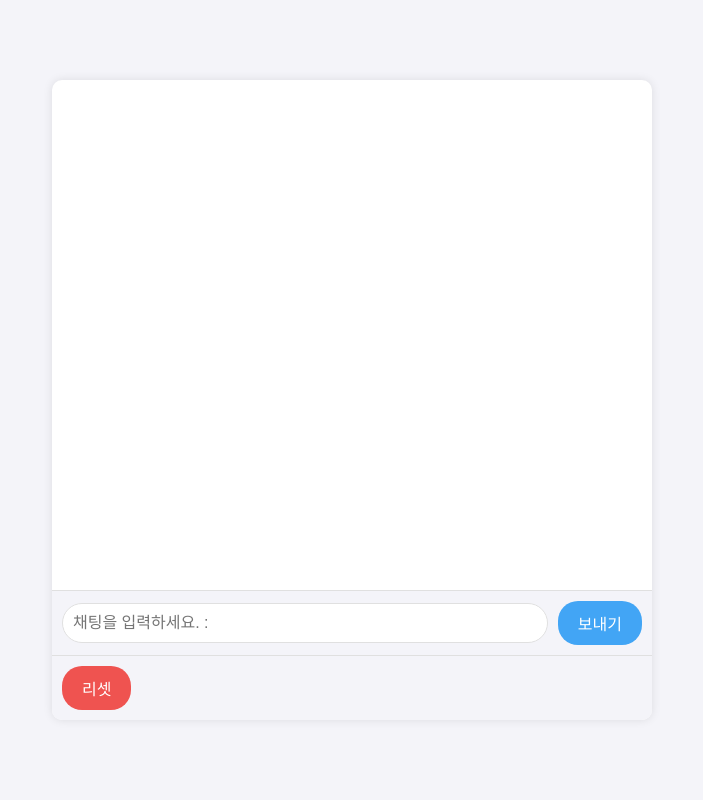
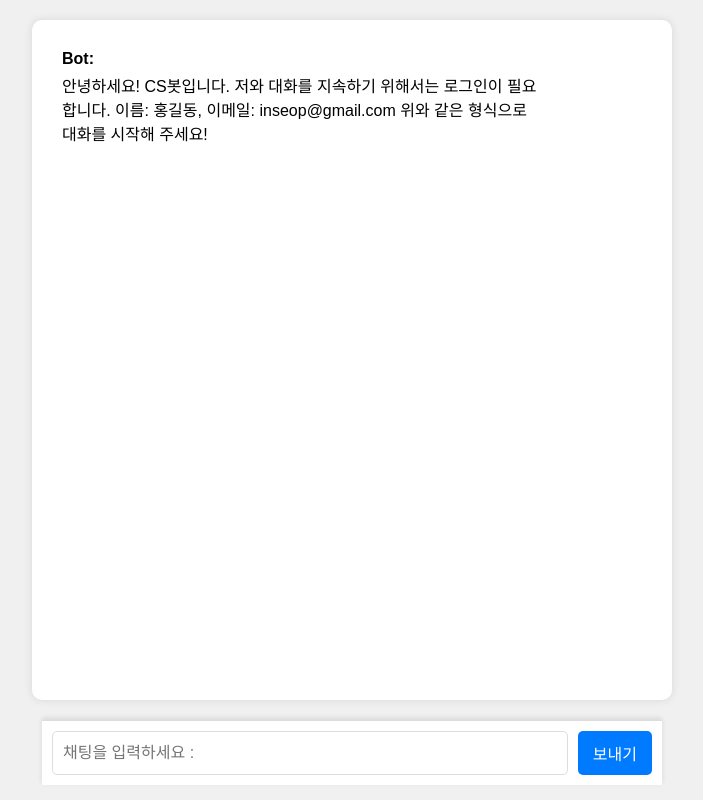
Before and after one commit to kdh10806/kdh-llm-bot, a Flask app: page / in a window 1280 px wide. Shown: the whole page, without its empty margins (288-991 px from the left). Run offline with Flask 3, Linux system fonts and the light colour scheme.

Commit message:
03.Chatbot, 04.Crawling

```diff
--- a/03.Chatbot/app.py
+++ b/03.Chatbot/app.py
@@ -1,47 +1,120 @@
-from flask import Flask, request, render_template
+from flask import Flask, request, render_template, session
 from dotenv import load_dotenv
 import os
 from openai import OpenAI
+from database import get_db
+from utils import (  # 유틸리티 함수들을 가져옵니다.
+    make_prompt,
+    extract_customer_name_email,
+    get_user_by_name_email,
+    get_purchases_by_user_id,
+    get_purchases_with_items_by_user_id,
+    extract_purchase_id,
+    update_status_to_canceled
+)
 
 load_dotenv()
 
 app = Flask(__name__)
+app.secret_key = os.getenv('SECRET_KEY', 'your_secret_key')
 
 api_key = os.getenv('OPENAI_API_KEY')
-client = OpenAI(api_key = api_key)
+client = OpenAI(api_key=api_key)
 
-messages = [] #message를 담는 리스트
-
-def make_prompt(user_input):
-    res = client.chat.completions.create(
-        model='gpt-4o-mini',
-        messages=[
-            {"role" : "user", "content" : user_input},
-        ]
-    )
-
-    return res.choices[0].message.content
+messages = []  # 채팅 내역을 저장하는 리스트
 
 @app.route('/', methods=["GET", "POST"])
 def index():
-    if request.method == "POST":
-        user_input = request.form['user_input'] #json input으로 구현
-        bot_response = make_prompt(user_input)
+    db = next(get_db())
+    bot_response = ""
 
-        messages.append({"role" : "user", "text":user_input})
-        messages.append({"role" : "bot", "text":bot_response})
+    # 'messages' 리스트가 비어있으면 기본 환영 메시지를 추가
+    if not messages:
+        messages.append({
+            'role': 'assistant',
+            'content': '안녕하세요! CS봇입니다. 저와 대화를 지속하기 위해서는 로그인이 필요합니다.\n이름: 홍길동, 이메일: inseop@gmail.com\n위와 같은 형식으로 대화를 시작해 주세요!'
+        })
+
+    # 사용자가 이미 로그인한 상태인지 확인
+    if 'user_id' in session:
+        user_id = session['user_id']
+        user = get_user_by_name_email(db, session['name'], session['email'])
+
+        if request.method == 'POST':
+            user_input = request.form['user_input']
+
+            if '로그아웃해줘' in user_input:
+                session.clear()  # 세션 초기화
+                messages.clear()  # 대화 내역 초기화
+                bot_response = "로그아웃되었습니다. 다시 로그인하려면 이름과 이메일을 입력해주세요."
+                messages.append({
+                    'role': 'assistant',
+                    'content': '안녕하세요! CS봇입니다. 저와 대화를 지속하기 위해서는 로그인이 필요합니다.\n이름: 홍길동, 이메일: inseop@gmail.com\n위와 같은 형식으로 대화를 시작해 주세요!'
+                })
+            elif '구매내역' in user_input:
+                purchases = get_purchases_with_items_by_user_id(db, user_id)
+
+                if purchases:
+                    purchase_detail = "\n".join(
+                        [f"주문 ID: {row['purchase_id']}, 수량: {row['quantity']}, 상태: {row['status']}, "
+                         f"아이템 이름: {row['item_name']}, 가격: {row['item_price']}, 재고: {row['item_stock']}"
+                         for row in purchases]
+                    )
+                    bot_response = f"{user['name']}님의 주문 내역은 다음과 같습니다:\n{purchase_detail}"
+                else:
+                    bot_response = '주문 내역이 확인되지 않습니다.'
+
+            elif '환불요청' in user_input:
+                purchase_id = extract_purchase_id(user_input)
+                purchases = get_purchases_by_user_id(db, user_id)
+
+                purchase_to_cancel = None
+                for p in purchases:
+                    if p['id'] == purchase_id:
+                        purchase_to_cancel = p
+                        break
+
+                if purchase_to_cancel:
+                    update_status_to_canceled(db, purchase_id)
+                    bot_response = f"{user['name']}님의 주문 ID {purchase_id}의 환불 요청이 처리되었습니다."
+                else:
+                    bot_response = '''
+                    환불을 요청하시려면 "환불요청 주문 ID: [주문ID]"와 같은 형식으로 입력해 주세요.
+                    예: 환불요청 주문 ID: 123
+                    '''
+            else: # 로그인을 진행한 사용자를 대상으로 일상 대화 진행이 가능하게끔.
+                conversation = [
+                    {"role": "system", "content": "You are a very kind and helpful shopping mall C/S assistant."},
+                    {"role": "assistant", "content": "어떻게 도와드릴까요?"}
+                ]
+                conversation.extend([{"role": msg['role'], "content": msg['content']} for msg in messages])
+                conversation.append({"role": "user", "content": user_input})
+
+                bot_response = make_prompt(conversation)
+
+            messages.append({'role': 'user', 'content': user_input})
+            messages.append({'role': 'assistant', 'content': bot_response})
+    else:
+        if request.method == 'POST':
+            user_input = request.form['user_input']
+            name, email = extract_customer_name_email(user_input)
+
+            if not name or not email:
+                bot_response = "올바른 이름과 이메일을 제공해주세요."
+            else:
+                user = get_user_by_name_email(db, name, email)
+                if user:
+                    session['user_id'] = user['id']
+                    session['name'] = user['name']
+                    session['email'] = user['email']
+                    bot_response = f"안녕하세요, {user['name']} 고객님! 어떤 도움이 필요하신가요? 제가 도와드릴 수 있는 것이 있으면 언제든지 말씀해주세요."
+                else:
+                    bot_response = "고객 정보를 찾을 수 없습니다. 올바른 이름과 이메일을 제공해주세요."
+
+            messages.append({'role': 'user', 'content': user_input})
+            messages.append({'role': 'assistant', 'content': bot_response})
 
     return render_template('index.html', messages=messages)
 
-        # return bot_response
-        # 대화 리셋 버튼
-
-@app.route('/delete', methods=["GET"])
-def delete():
-    messages.clear()
-
-    return render_template('index.html', messages=messages)
-
-
 if __name__ == "__main__":
-    app.run(debug = True)
+    app.run(debug=True)
--- /dev/null
+++ b/03.Chatbot/database.py
@@ -0,0 +1,22 @@
+from sqlalchemy import create_engine
+from sqlalchemy.orm import sessionmaker
+from models import Base
+
+DATABASE_URL = 'sqlite:///./test.db'
+engine = create_engine(DATABASE_URL)
+SessionLocal = sessionmaker(autocommit=False, autoflush=False, bind=engine)
+
+def init_db():
+    Base.metadata.create_all(bind=engine)
+
+def get_db():
+    db = SessionLocal()
+    try:
+        yield db
+    except:
+        db.close()
+
+# init_db()
+# 1단계, DB 생성
+# > python database.py
+# - DB 생성
--- a/03.Chatbot/templates/index.html
+++ b/03.Chatbot/templates/index.html
@@ -1,145 +1,112 @@
 <!DOCTYPE html>
-<html lang="en">
+<html lang="ko">
   <head>
-    <meta charset="UTF-8">
-    <meta name="viewport" content="width=device-width, initial-scale=1.0">
-    <title>일상 대화 챗봇</title>
+    <meta charset="UTF-8" />
+    <meta name="viewport" content="width=device-width, initial-scale=1.0" />
+    <title>챗봇</title>
     <style>
       body {
-            font-family: 'Arial', sans-serif;
-            background-color: #f4f4f9;
+        font-family: Arial, sans-serif;
+        background-color: #f0f0f0;
         margin: 0;
         padding: 0;
         display: flex;
-            justify-content: center;
+        flex-direction: column;
         align-items: center;
         height: 100vh;
       }
-
       .chat-container {
+        background: #fff;
+        border-radius: 10px;
+        box-shadow: 0 0 10px rgba(0, 0, 0, 0.1);
+        max-width: 600px;
         width: 100%;
-            max-width: 600px;
         height: 80vh;
-            background-color: #ffffff;
-            box-shadow: 0 0 10px rgba(0, 0, 0, 0.1);
-            border-radius: 10px;
-            overflow: hidden;
+        overflow-y: auto;
+        padding: 20px;
         display: flex;
         flex-direction: column;
-            justify-content: space-between;
+        margin-top: 20px;
       }
-
-        .messages {
-            padding: 20px;
-            overflow-y: auto;
-            flex-grow: 1;
-        }
-
       .message {
-            padding: 10px 20px;
-            margin: 10px 0;
-            border-radius: 15px;
-            width: fit-content;
+        margin-bottom: 15px;
+        padding: 10px;
+        border-radius: 10px;
         max-width: 80%;
       }
-
       .message.user {
-            background-color: #e1f5fe;
+        background-color: #e0f7fa;
         align-self: flex-end;
-            text-align: right;
+        border-top-right-radius: 0;
       }
-
       .message.bot {
         background-color: #e8eaf6;
         align-self: flex-start;
-            text-align: left;
+        border-top-left-radius: 0;
       }
-
       .input-form {
         display: flex;
+        margin-top: 20px;
         padding: 10px;
-            background-color: #f4f4f9;
-            border-top: 1px solid #e0e0e0;
-            align-items: center;
+        border-top: 1px solid #ddd;
+        background: #fff;
+        box-shadow: 0 -2px 5px rgba(0, 0, 0, 0.1);
+        width: 100%;
+        max-width: 600px;
       }
-
-        .input-form input[type="text"] {
+      .input-form input {
         flex: 1;
         padding: 10px;
-            border: 1px solid #e0e0e0;
-            border-radius: 20px;
+        border: 1px solid #ddd;
+        border-radius: 5px;
         font-size: 16px;
-            outline: none;
         margin-right: 10px;
       }
-
-        .input-form .buttons {
-            display: flex;
-            gap: 10px;
-        }
-
-        .input-form .buttons button {
-            padding: 10px 20px;
+      .input-form button {
+        padding: 10px 15px;
         border: none;
-            border-radius: 20px;
-            color: white;
+        border-radius: 5px;
+        background-color: #007bff;
+        color: #fff;
         font-size: 16px;
         cursor: pointer;
-            transition: background-color 0.3s ease;
+        transition: background-color 0.3s;
       }
-
-        .input-form .buttons .submit-button {
-            background-color: #42a5f5;
+      .input-form button:hover {
+        background-color: #0056b3;
       }
-
-        .input-form .buttons .submit-button:hover {
-            background-color: #1e88e5;
+      .message strong {
+        display: block;
+        margin-bottom: 5px;
       }
-
-        .input-form .buttons .reset-button {
-            background-color: #ef5350;
+      .user:before {
+        content: "👤";
+        margin-right: 5px;
       }
-
-        .input-form .buttons .reset-button:hover {
-            background-color: #e53935;
-        }
-
-        .chat-container::-webkit-scrollbar {
-            width: 8px;
-        }
-
-        .chat-container::-webkit-scrollbar-thumb {
-            background-color: #cfd8dc;
-            border-radius: 10px;
-        }
-
-        .chat-container::-webkit-scrollbar-track {
-            background-color: #f4f4f9;
+      .bot:before {
+        content: "🤖";
+        margin-right: 5px;
       }
     </style>
   </head>
   <body>
     <div class="chat-container">
-        <div class="messages">
       {% for message in messages %}
       <div class="message {{ message.role }}">
-                    <strong>{{ message.role | capitalize }}:</strong> {{ message.text }}
+        <strong>{{ message.role == 'user' and 'User' or 'Bot' }}:</strong> {{
+        message.content }}
       </div>
       {% endfor %}
     </div>
 
     <form class="input-form" action="/" method="post">
-            <input type="text" name="user_input" placeholder="채팅을 입력하세요. :" required />
-            <div class="buttons">
-                <button type="submit" class="submit-button">보내기</button>
-            </div>
+      <input
+        type="text"
+        name="user_input"
+        placeholder="채팅을 입력하세요 : "
+        required
+      />
+      <button type="submit">보내기</button>
     </form>
-
-        <form class="input-form" action="http://localhost:5000/delete" method="get">
-            <div class="buttons">
-                <button type="submit" class="reset-button">리셋</button>
-            </div>
-        </form>
-    </div>
   </body>
 </html>
```
Also changed, not shown: 03.Chatbot/create_dummy_data.py (added, +31 -0 lines), 03.Chatbot/models.py (added, +45 -0 lines), 03.Chatbot/utils.py (added, +70 -0 lines), 03.Chatbot/test.db (added). Lines whose indentation alone changed are shown as unchanged.
